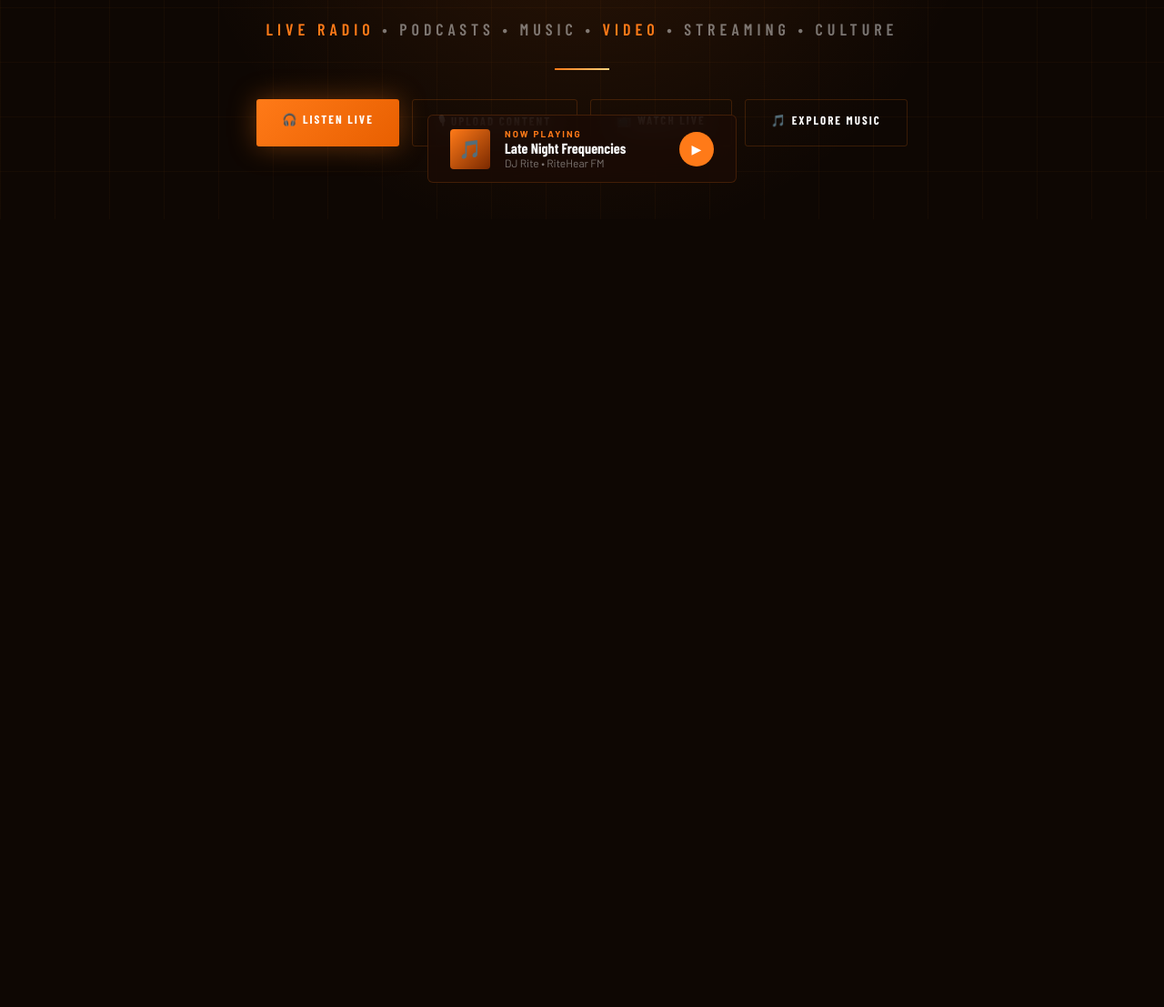
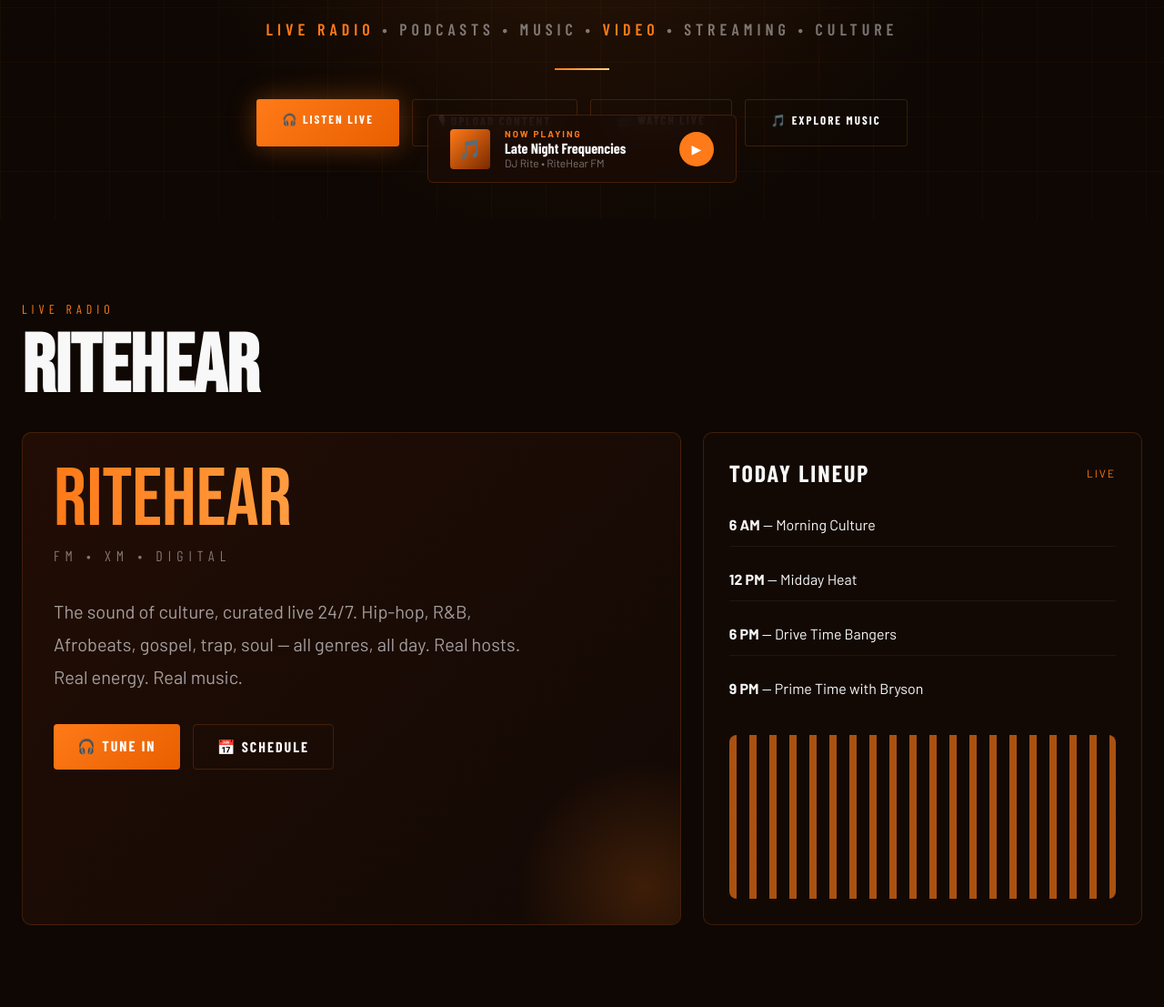
Before and after one commit to killerb5/RiteHear, a plain HTML site: page index.html in a window 1280 px wide. Shown: the part 592-1699 px from the top of the page at 91% size. Before the commit the page ends 833 px from the top, so only its background shows below. Drawn offline with nearby package versions, Linux system fonts and the light colour scheme; a web font is replaced by a local one.

Commit message:
Add live radio section to index.html

```diff
--- a/index.html
+++ b/index.html
@@ -447,3 +447,182 @@ nav{
   </div>
 
 </section>
+
+<!-- RADIO SECTION -->
+<section id="radio" style="max-width:1300px;margin:auto;padding:90px 24px;">
+
+  <div style="
+    font-family:'Barlow Condensed',sans-serif;
+    font-size:14px;
+    letter-spacing:5px;
+    text-transform:uppercase;
+    color:var(--orange);
+    margin-bottom:14px;
+  ">Live Radio</div>
+
+  <h2 style="
+    font-family:'Bebas Neue',sans-serif;
+    font-size:clamp(44px,7vw,92px);
+    line-height:.95;
+    margin-bottom:28px;
+  ">
+    RiteHear
+  </h2>
+
+  <div style="
+    display:grid;
+    grid-template-columns:1.2fr .8fr;
+    gap:24px;
+  ">
+
+    <!-- Left Card -->
+    <div style="
+      background:linear-gradient(135deg,#220d05,#120905);
+      border:1px solid var(--border);
+      border-radius:10px;
+      padding:34px;
+      min-height:520px;
+      position:relative;
+      overflow:hidden;
+    ">
+
+      <div style="
+        position:absolute;
+        inset:auto -100px -100px auto;
+        width:280px;
+        height:280px;
+        background:radial-gradient(circle,rgba(255,122,24,.18),transparent 70%);
+      "></div>
+
+      <div style="
+        font-family:'Bebas Neue',sans-serif;
+        font-size:90px;
+        line-height:.9;
+        background:linear-gradient(90deg,var(--orange),var(--gold));
+        -webkit-background-clip:text;
+        -webkit-text-fill-color:transparent;
+      ">RiteHear</div>
+
+      <div style="
+        margin-top:10px;
+        font-family:'Barlow Condensed',sans-serif;
+        letter-spacing:6px;
+        color:var(--muted);
+        text-transform:uppercase;
+      ">FM • XM • Digital</div>
+
+      <p style="
+        margin-top:34px;
+        max-width:540px;
+        font-size:20px;
+        line-height:1.8;
+        color:rgba(248,248,248,.62);
+      ">
+        The sound of culture, curated live 24/7.
+        Hip-hop, R&B, Afrobeats, gospel, trap, soul —
+        all genres, all day. Real hosts. Real energy.
+        Real music.
+      </p>
+
+      <div style="
+        display:flex;
+        gap:14px;
+        flex-wrap:wrap;
+        margin-top:34px;
+      ">
+
+        <a href="#" style="
+          padding:14px 26px;
+          border-radius:4px;
+          text-decoration:none;
+          font-family:'Barlow Condensed',sans-serif;
+          letter-spacing:2px;
+          text-transform:uppercase;
+          font-weight:700;
+          background:linear-gradient(135deg,var(--orange),#e85f00);
+          color:#fff;
+        ">🎧 Tune In</a>
+
+        <a href="#" style="
+          padding:14px 26px;
+          border-radius:4px;
+          text-decoration:none;
+          border:1px solid var(--border);
+          color:#fff;
+          font-family:'Barlow Condensed',sans-serif;
+          letter-spacing:2px;
+          text-transform:uppercase;
+          font-weight:700;
+        ">📅 Schedule</a>
+
+      </div>
+
+    </div>
+
+    <!-- Right Schedule -->
+    <div style="
+      background:#130904;
+      border:1px solid var(--border);
+      border-radius:10px;
+      padding:28px;
+    ">
+
+      <div style="
+        display:flex;
+        justify-content:space-between;
+        align-items:center;
+        margin-bottom:18px;
+      ">
+        <h3 style="
+          font-family:'Barlow Condensed',sans-serif;
+          font-size:26px;
+          letter-spacing:2px;
+          text-transform:uppercase;
+        ">Today Lineup</h3>
+
+        <span style="
+          font-size:12px;
+          color:var(--orange);
+          letter-spacing:2px;
+          text-transform:uppercase;
+        ">Live</span>
+      </div>
+
+      <div style="display:grid;gap:12px;">
+
+        <div style="padding:14px 0;border-bottom:1px solid rgba(255,255,255,.05);">
+          <strong>6 AM</strong> — Morning Culture
+        </div>
+
+        <div style="padding:14px 0;border-bottom:1px solid rgba(255,255,255,.05);">
+          <strong>12 PM</strong> — Midday Heat
+        </div>
+
+        <div style="padding:14px 0;border-bottom:1px solid rgba(255,255,255,.05);">
+          <strong>6 PM</strong> — Drive Time Bangers
+        </div>
+
+        <div style="padding:14px 0;">
+          <strong>9 PM</strong> — Prime Time with Bryson
+        </div>
+
+      </div>
+
+      <div style="
+        margin-top:28px;
+        height:180px;
+        border-radius:8px;
+        background:
+          repeating-linear-gradient(
+            90deg,
+            rgba(255,122,24,.8) 0 8px,
+            transparent 8px 22px
+          );
+        opacity:.8;
+      "></div>
+
+    </div>
+
+  </div>
+
+</section>
```
